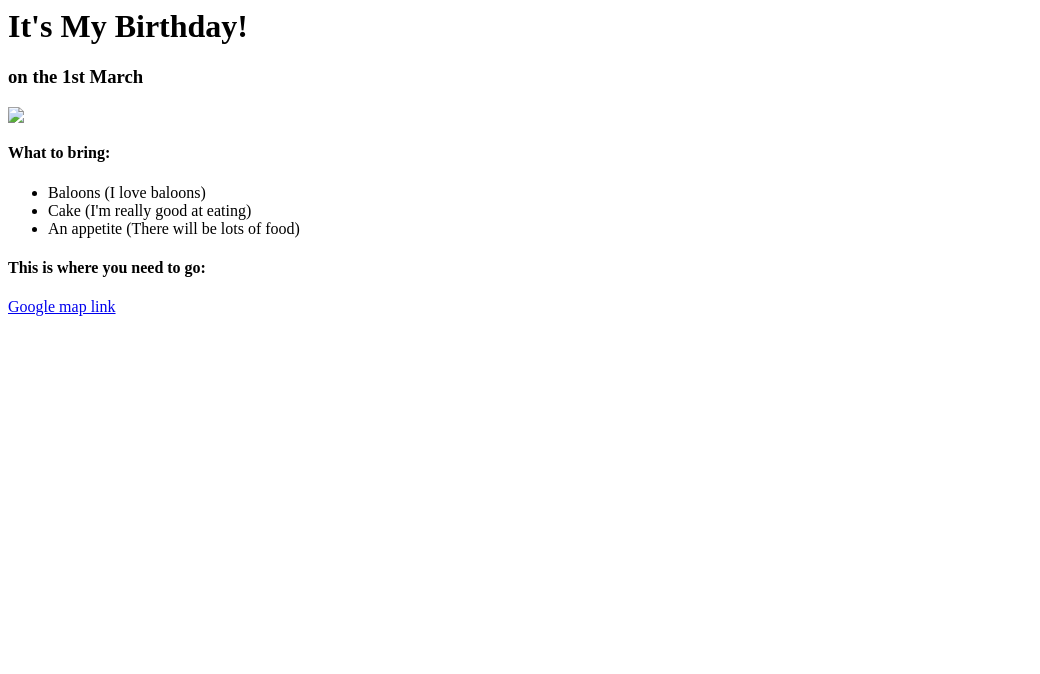
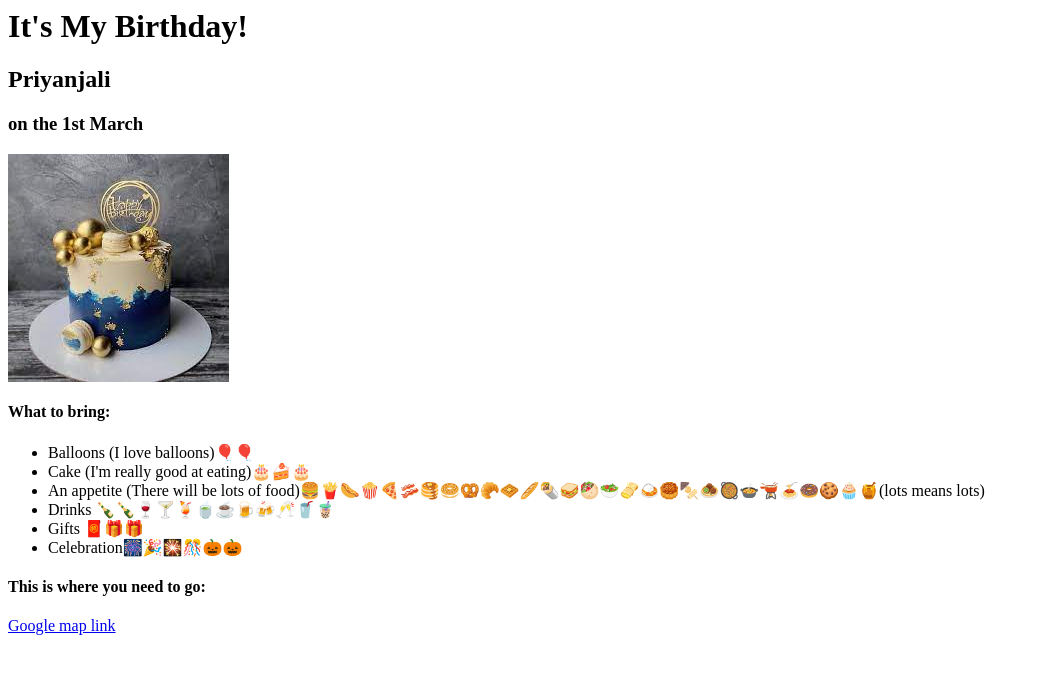
Before and after one commit to Priyanjali-Rathore/html-Invitation, a plain HTML site: page index.html in a window 1280 px wide. Shown: the whole page, without its empty margins (0-1040 px from the left). Drawn offline with Linux system fonts and the light colour scheme.

Commit message:
index.html

```diff
--- a/index.html
+++ b/index.html
@@ -1,12 +1,15 @@
 <h1>It's My Birthday!</h1>
-
+<h2>Priyanjali</h2>
 <h3>on the 1st March</h3>
-<img src="Chocolate-Birthday-Cake.webp."/>
+<img src="download.jpeg"/>
 <h4>What to bring:</h4>
 <ul>
-    <li>Baloons (I love baloons)</li>
-    <li>Cake (I'm really good at eating)</li>
-    <li>An appetite (There will be lots of food)</li>
+    <li>Balloons (I love balloons)🎈🎈</li>
+    <li>Cake (I'm really good at eating)🎂🍰🎂</li>
+    <li>An appetite (There will be lots of food)🍔🍟🌭🍿🍕🥓🥞🥯🥨🥐🧇🥖🌯🥪🥙🥗🫔🍛🥮🍢🧆🥘🍲🫕🍝🍩🍪🧁🍯(lots means lots)</li>
+    <li>Drinks 🍾🍾🍷🍸🍹🍵☕🍺🍻🥂🥤🧋</li>
+    <li>Gifts 🧧🎁🎁</li>
+    <li>Celebration🎆🎉🎇🎊🎃🎃</li>
 </ul>
 
 <h4>This is where you need to go:</h4>
```
